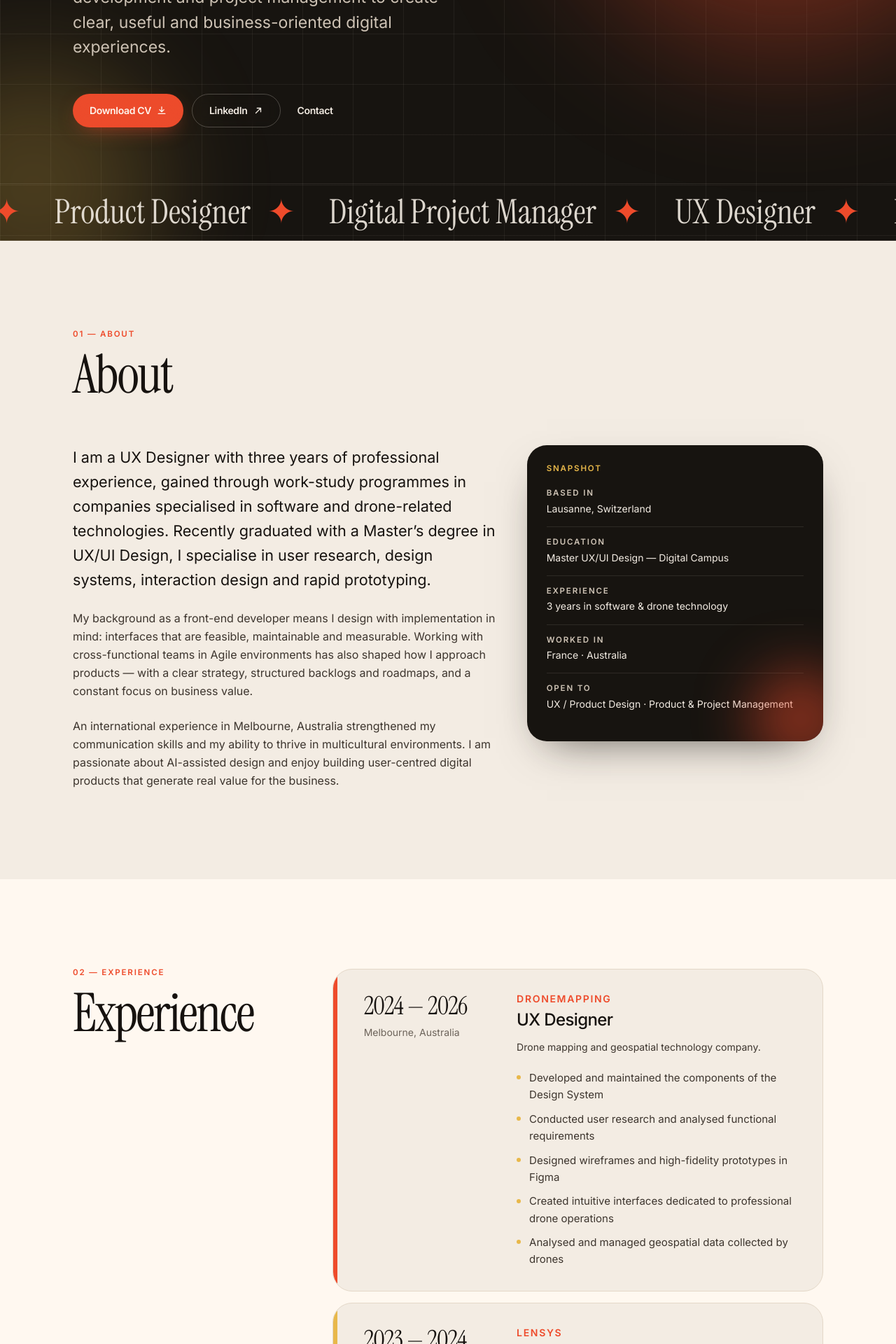
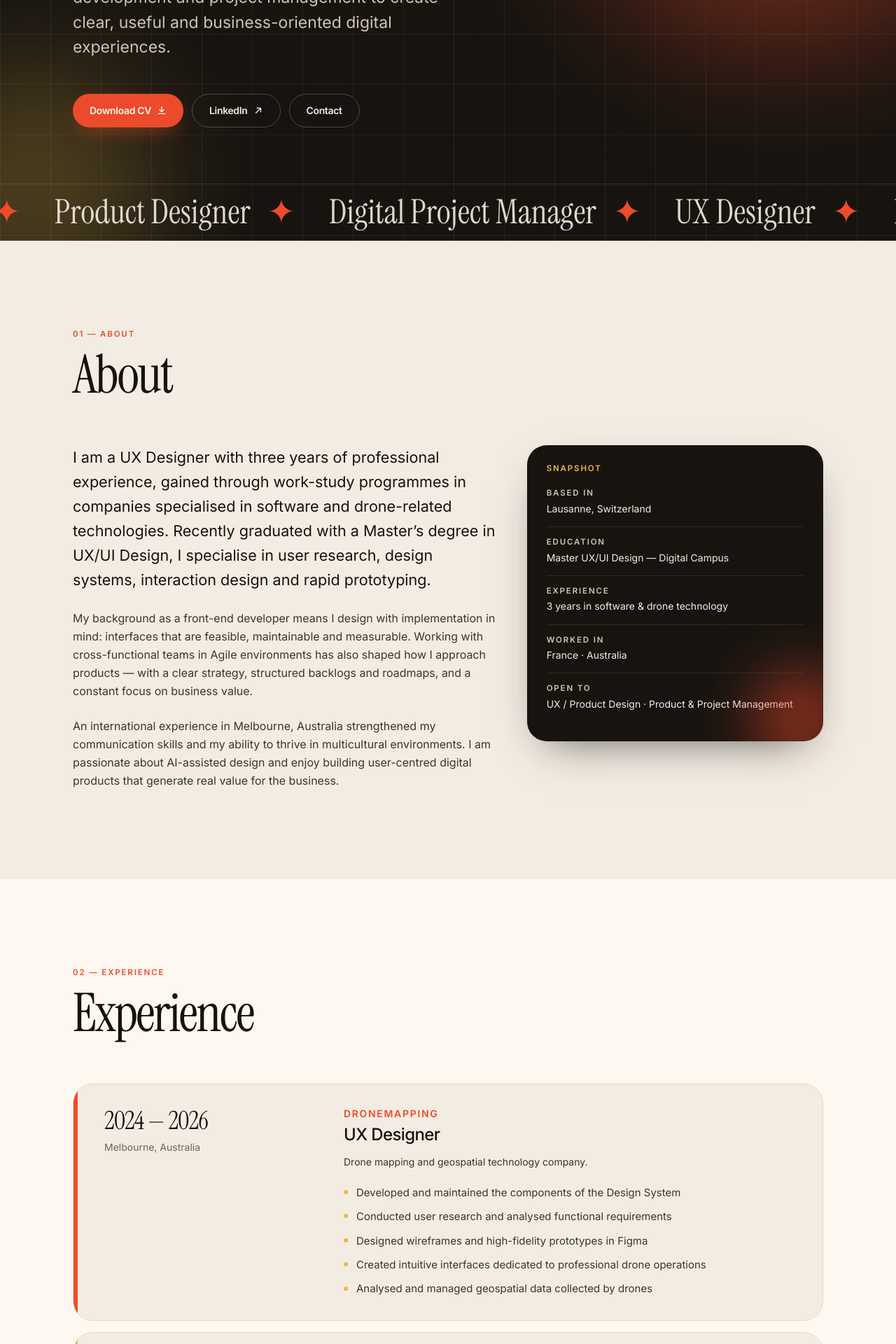
Before and after one commit to RFGroupGit/Portfolio-pro, a React (Vite) app: page / in a window 1280 px wide. Shown: the part 600-2520 px from the top of the page at 70% size. Built offline with nearby package versions, Linux system fonts and the light colour scheme.

Commit message:
Tighten the redesign layout across full-width sections.
Use full-width cards for experience, skills and education, keep
hero CTAs as matching pills, and show the LinkedIn name instead
of a wrapping profile URL in Contact.

Co-authored-by: RF Group <RFGroupGit@users.noreply.github.com>

```diff
--- a/src/components/Contact.tsx
+++ b/src/components/Contact.tsx
@@ -4,7 +4,6 @@ export function Contact() {
   const fullName = `${profile.firstName} ${profile.lastName}`
   const subject = encodeURIComponent(`Contact from your website — ${fullName}`)
   const mailto = `mailto:${profile.email}?subject=${subject}`
-  const linkedinLabel = profile.linkedin.replace(/^https?:\/\/(www\.)?/, '')
 
   return (
     <section
@@ -58,7 +57,7 @@ export function Contact() {
                   rel="noopener noreferrer"
                   className="text-lg text-paper underline decoration-paper/25 underline-offset-4 transition-colors hover:text-gold hover:decoration-gold"
                 >
-                  {linkedinLabel}
+                  {fullName}
                 </a>
               </dd>
             </div>
--- a/src/components/Education.tsx
+++ b/src/components/Education.tsx
@@ -3,7 +3,7 @@ import { Section } from './ui/Section'
 
 export function Education() {
   return (
-    <Section id="education" number="06" title="Education" tone="cream">
+    <Section id="education" number="06" title="Education" tone="cream" wide>
       <ul className="space-y-3">
         {education.map((item, index) => (
           <li
--- a/src/components/Experience.tsx
+++ b/src/components/Experience.tsx
@@ -3,7 +3,7 @@ import { Section } from './ui/Section'
 
 export function Experience() {
   return (
-    <Section id="experience" number="02" title="Experience" tone="cream">
+    <Section id="experience" number="02" title="Experience" tone="cream" wide>
       <ol className="space-y-4">
         {experience.map((item, index) => (
           <li
--- a/src/components/Hero.tsx
+++ b/src/components/Hero.tsx
@@ -55,7 +55,7 @@ export function Hero() {
             LinkedIn
             <ArrowIcon />
           </a>
-          <a href="#contact" className="btn-ghost btn-on-dark">
+          <a href="#contact" className="btn-secondary btn-on-dark">
             Contact
           </a>
         </div>
--- a/src/components/Languages.tsx
+++ b/src/components/Languages.tsx
@@ -3,7 +3,7 @@ import { Section } from './ui/Section'
 
 export function Languages() {
   return (
-    <Section id="languages" number="07" title="Languages">
+    <Section id="languages" number="07" title="Languages" wide>
       <dl className="grid gap-4 sm:grid-cols-2">
         {languages.map((language, index) => (
           <div
--- a/src/components/Skills.tsx
+++ b/src/components/Skills.tsx
@@ -9,6 +9,7 @@ export function Skills() {
       title="Skills"
       intro="Organised by discipline, not by score. Each area reflects hands-on practice in real product teams."
       tone="cream"
+      wide
     >
       <div className="grid gap-4 sm:grid-cols-2">
         {skillGroups.map((group, index) => (
--- a/src/components/Tools.tsx
+++ b/src/components/Tools.tsx
@@ -3,7 +3,7 @@ import { Section } from './ui/Section'
 
 export function Tools() {
   return (
-    <Section id="tools" number="05" title="Tools">
+    <Section id="tools" number="05" title="Tools" wide>
       <ul className="flex flex-wrap gap-2.5" aria-label="Tools I work with">
         {tools.map((tool) => (
           <li key={tool}>
```
